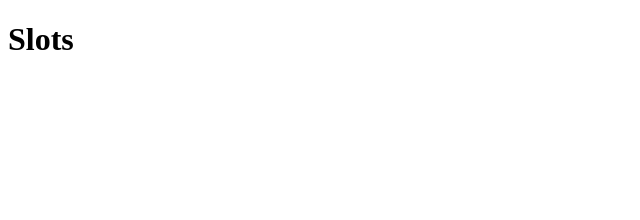
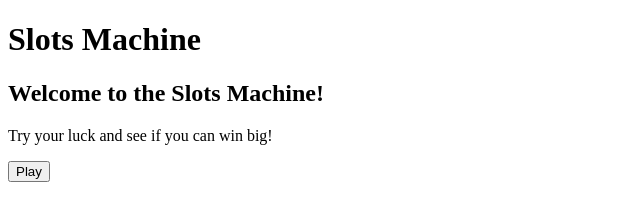
Before and after one commit to Owen-acs/Crazy-Casino3, a plain HTML site: page templates/slots.html in a window 1280 px wide. Shown: the whole page, without its empty margins (0-640 px from the left). Drawn offline with Linux system fonts and the light colour scheme.

Commit message:
Implement slots machine game in slots.html
Added a simple slots machine game with interactive elements.

```diff
--- a/templates/slots.html
+++ b/templates/slots.html
@@ -1,7 +1,29 @@
 <!DOCTYPE html>
 <html>
 <head>
+    <h1>Slots Machine</h1>
     <title>Slots</title>
 </head>
 <body>
-    <h1>Slots</h1>
+    <h2>Welcome to the Slots Machine!</h2>
+    <p>Try your luck and see if you can win big!</p>
+    <button onclick="playSlots()">Play</button>
+    <div id="result"></div>
+
+    <script>
+        function playSlots() {
+            const symbols = ['🍒', '🍋', '🍊', '🍉', '⭐'];
+            const slot1 = symbols[Math.floor(Math.random() * symbols.length)];
+            const slot2 = symbols[Math.floor(Math.random() * symbols.length)];
+            const slot3 = symbols[Math.floor(Math.random() * symbols.length)];
+
+            document.getElementById('result').innerText = `You got: ${slot1} ${slot2} ${slot3}`;
+
+            if (slot1 === slot2 && slot2 === slot3) {
+                document.getElementById('result').innerText += " - Jackpot! You win!";
+            } else {
+                document.getElementById('result').innerText += " - Try again!";
+            }
+        }
+    </script>
+    <html>
```
